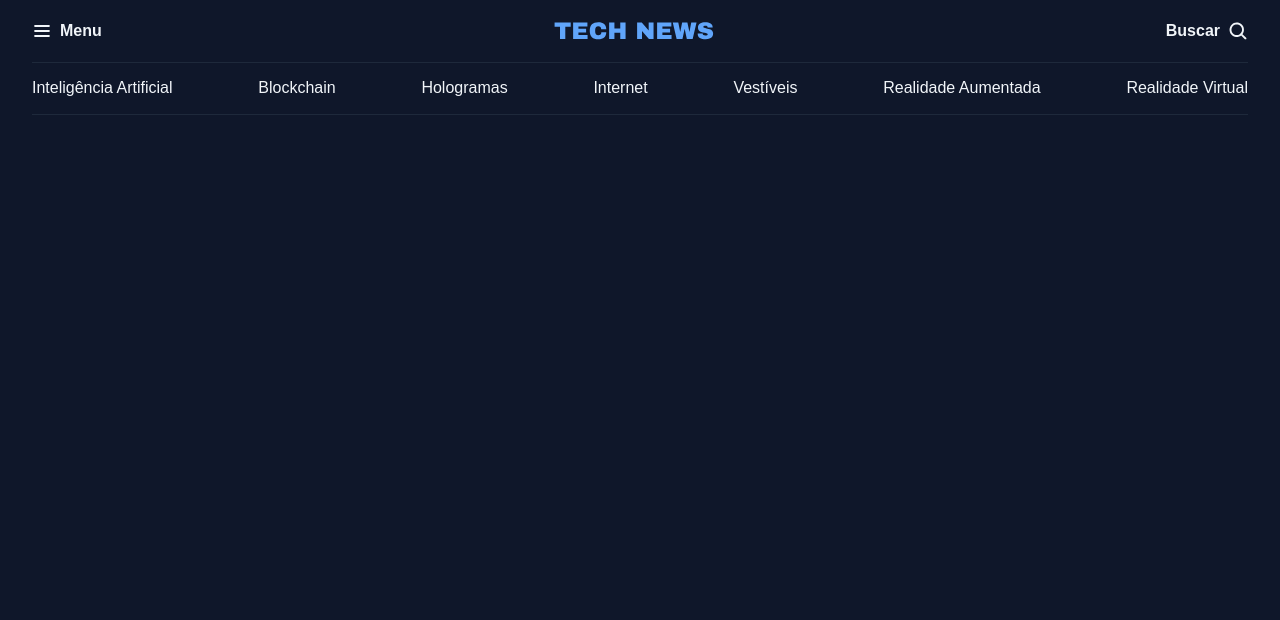
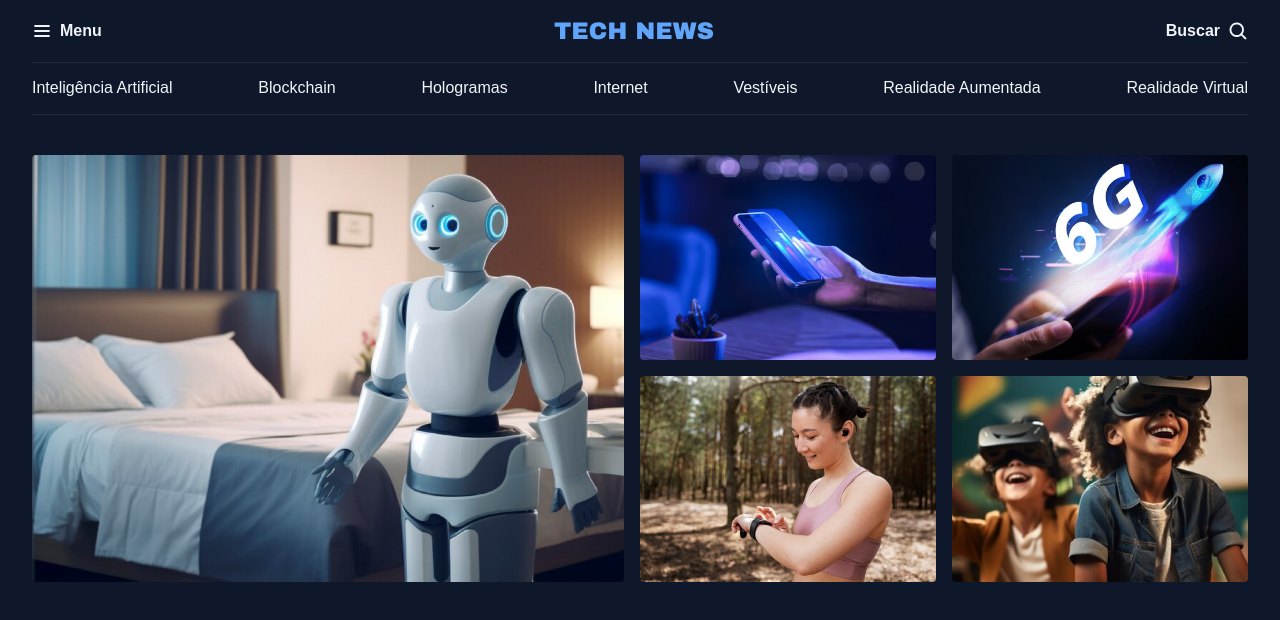
Before and after one commit to gustavonbispo/portal-de-noticias, a plain HTML site: page index.html in a window 1280 px wide. Drawn offline with Linux system fonts and the light colour scheme.

Commit message:
Estruturando section de destaques

```diff
--- a/index.html
+++ b/index.html
@@ -44,5 +44,20 @@
       <a href="#">Realidade  Virtual</a>
     </nav>
   </header>
+
+  <main class="grid container">
+    <section id="featured" class="grid grid-flow-col gap-16">
+      <div>
+        <img src="assets/images/Image 01.png" alt="">
+      </div>
+
+      <div class="grid grid-cols-2 gap-16">
+        <img src="assets/images/Image 02.png" alt="">
+        <img src="assets/images/Image 03.png" alt="">
+        <img src="assets/images/Image 04.png" alt="">
+        <img src="assets/images/Image 05.png" alt="">
+      </div>
+    </section>
+  </main>
 </body>
 </html>
--- a/styles/global.css
+++ b/styles/global.css
@@ -52,17 +52,16 @@ h3 {
   font: inherit;
 }
 
+img {
+  max-width: 100%;
+}
+
 .container {
   max-width: 1280px;
   padding-inline: 32px;
   margin-inline: auto;
 }
 
-/* utility-first */
-.grid {
-  display: grid;
+main {
+  margin-top: 40px;
 }
-
-.grid-flow-col {
-  grid-auto-flow: column;
-}
--- a/styles/index.css
+++ b/styles/index.css
@@ -1,3 +1,5 @@
 /* imports */
 @import url(global.css);
+@import url(utility.css);
 @import url(header.css);
+@import url(sections.css);
--- /dev/null
+++ b/styles/sections.css
@@ -0,0 +1,7 @@
+#featured {
+  img {
+    height: 100%;
+    object-fit: cover;
+    border-radius: 4px;
+  }
+}
--- /dev/null
+++ b/styles/utility.css
@@ -0,0 +1,16 @@
+/* utility-first */
+.grid {
+  display: grid;
+}
+
+.grid-flow-col {
+  grid-auto-flow: column;
+}
+
+.grid-cols-2 {
+  grid-template-columns: repeat(2, 1fr);
+}
+
+.gap-16 {
+  gap: 16px;
+}
```
